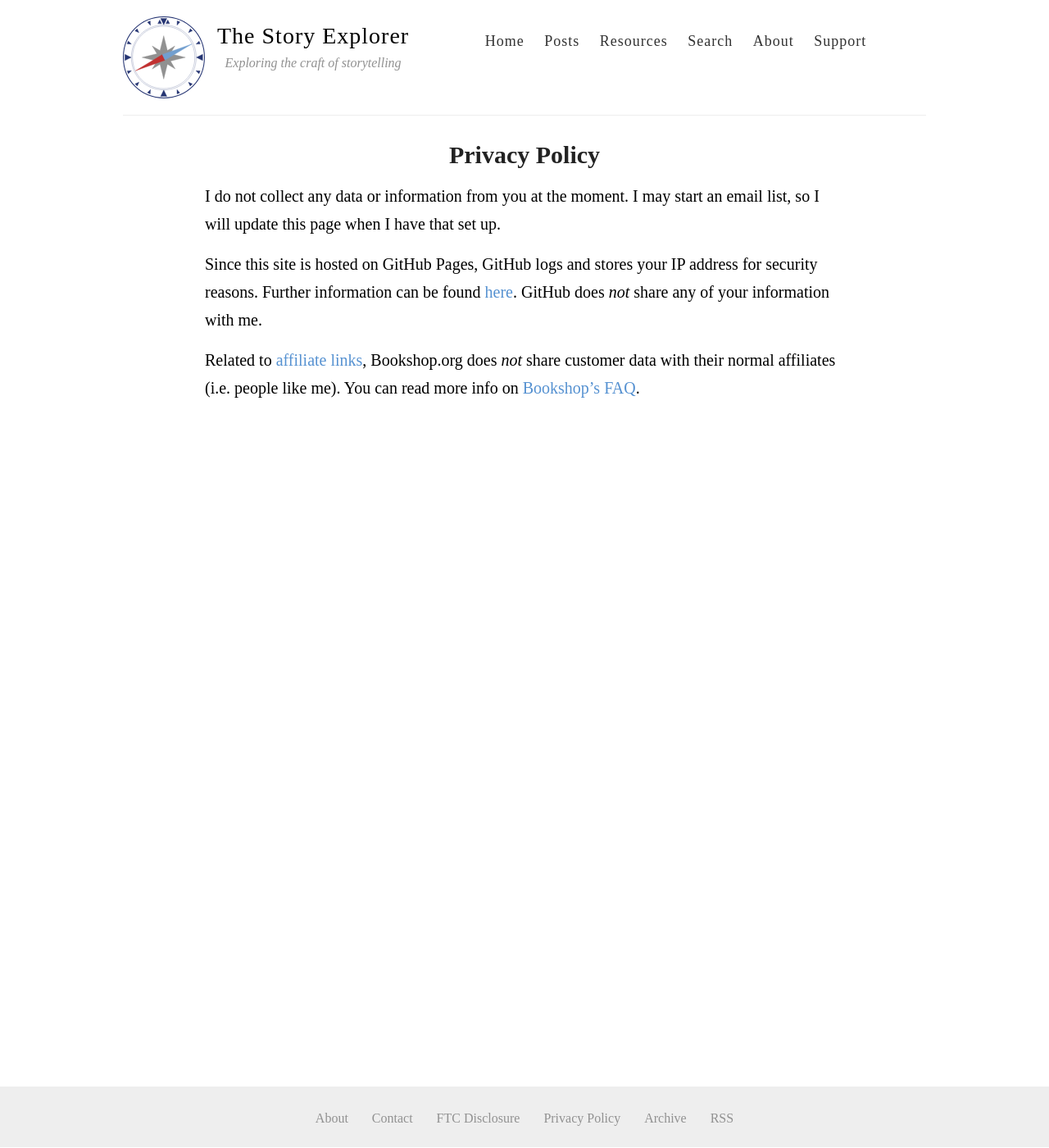
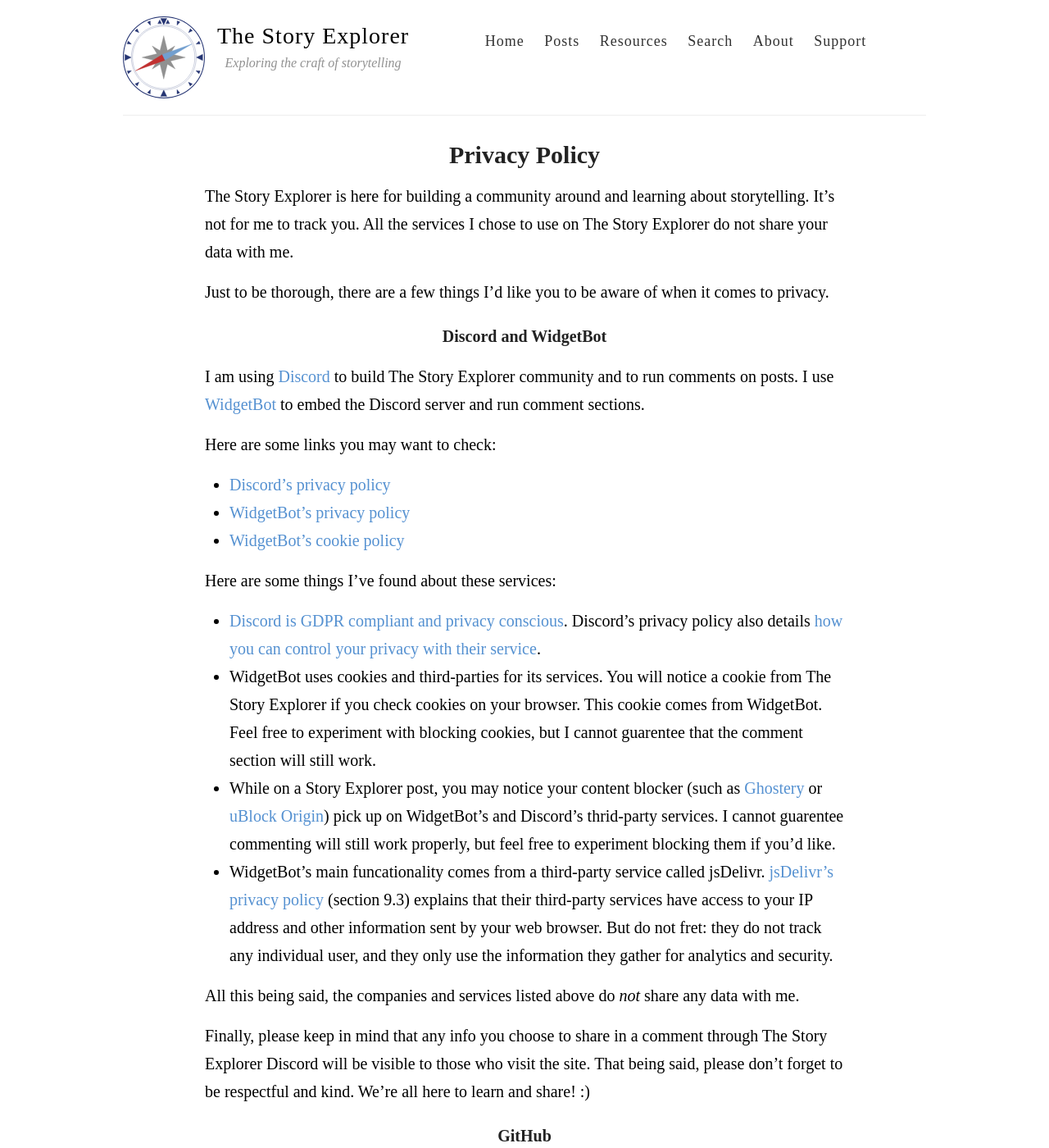
Before and after one commit to storyexplorer/The-Story-Explorer, a Jekyll site: the page built from _pages/privacy_policy.md, in a window 1280 px wide and 1400 px high. Shown: the whole window at 82% size. Built offline with Jekyll 4.4.1, drawn with Linux system fonts in a browser that asks for light colours; some web fonts are replaced.

Commit message:
update privacy policy

```diff
--- a/_pages/privacy_policy.md
+++ b/_pages/privacy_policy.md
@@ -4,8 +4,30 @@
 permalink: /privacy-policy/
 ---
 
-I do not collect any data or information from you at the moment. I may start an email list, so I will update this page when I have that set up.
+The Story Explorer is here for building a community around and learning about storytelling. It's not for me to track you. All the services I chose to use on The Story Explorer do not share your data with me.
 
+Just to be thorough, there are a few things I'd like you to be aware of when it comes to privacy.
+
+### Discord and WidgetBot
+I am using [Discord](https://discord.com/) to build The Story Explorer community and to run comments on posts. I use [WidgetBot](https://widgetbot.io/) to embed the Discord server and run comment sections.
+
+Here are some links you may want to check:
+- [Discord's privacy policy](https://discord.com/privacy)
+- [WidgetBot's privacy policy](https://widgetbot.io/privacy)
+- [WidgetBot's cookie policy](https://widgetbot.io/cookie)
+
+Here are some things I've found about these services:
+- [Discord is GDPR compliant and privacy conscious](https://support.discord.com/hc/en-us/articles/360003858092-Privacy-Policy-Update-and-GDPR-FAQ). Discord's privacy policy also details [how you can control your privacy with their service](https://discord.com/privacy#8).
+- WidgetBot uses cookies and third-parties for its services. You will notice a cookie from The Story Explorer if you check cookies on your browser. This cookie comes from WidgetBot. Feel free to experiment with blocking cookies, but I cannot guarentee that the comment section will still work.
+- While on a Story Explorer post, you may notice your content blocker (such as [Ghostery](https://www.ghostery.com/) or [uBlock Origin](https://ublockorigin.com/)) pick up on WidgetBot's and Discord's thrid-party services. I cannot guarentee commenting will still work properly, but feel free to experiment blocking them if you'd like.
+- WidgetBot's main funcationality comes from a third-party service called jsDelivr. [jsDelivr's privacy policy](https://www.jsdelivr.com/terms/privacy-policy) (section 9.3) explains that their third-party services have access to your IP address and other information sent by your web browser. But do not fret: they do not track any individual user, and they only use the information they gather for analytics and security.
+
+All this being said, the companies and services listed above do *not* share any data with me.
+
+Finally, please keep in mind that any info you choose to share in a comment through The Story Explorer Discord will be visible to those who visit the site. That being said, please don't forget to be respectful and kind. We're all here to learn and share! :)
+
+### GitHub
 Since this site is hosted on GitHub Pages, GitHub logs and stores your IP address for security reasons. Further information can be found [here](https://docs.github.com/en/pages/getting-started-with-github-pages/about-github-pages#data-collection). GitHub does *not* share any of your information with me.
 
+### Bookshop.org
 Related to [affiliate links]({{site.baseurl}}/disclosure), Bookshop.org does *not* share customer data with their normal affiliates (i.e. people like me). You can read more info on [Bookshop's FAQ](https://bookshop.org/info/about-us).
```
